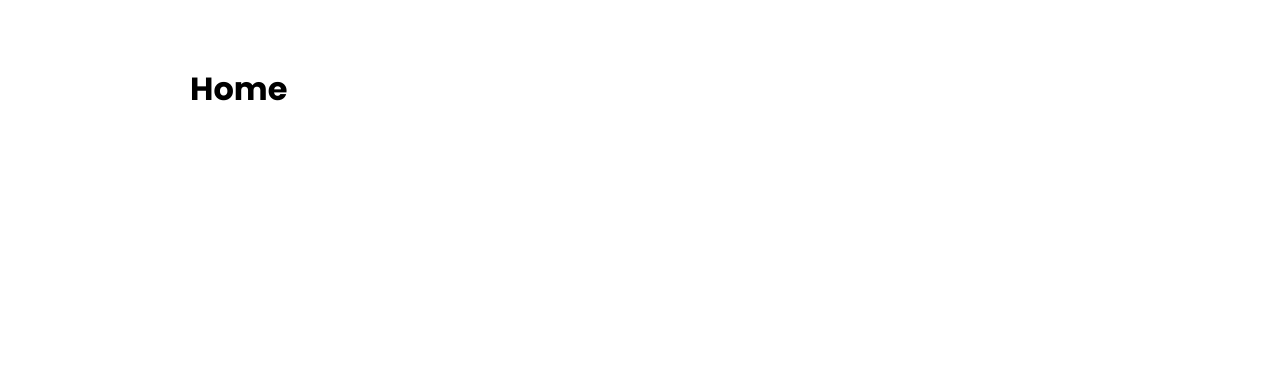
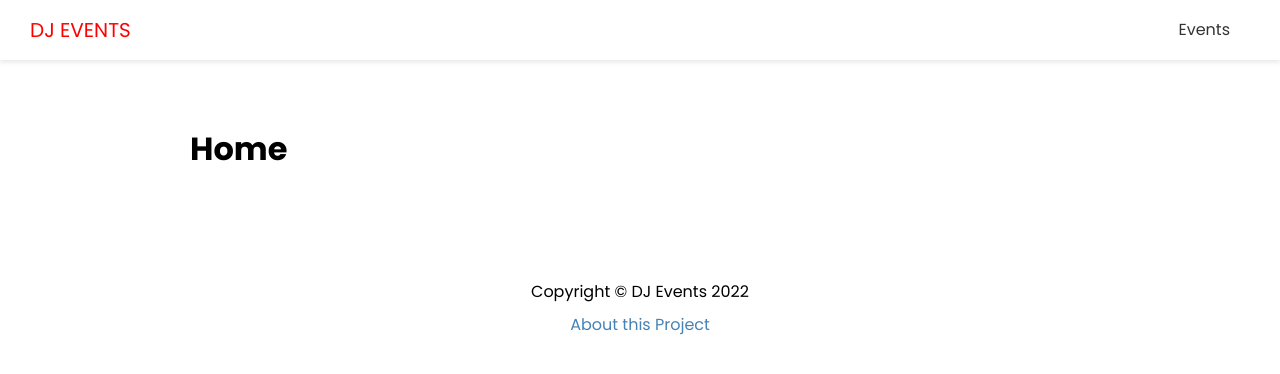
Before and after one commit to Bwogi/fun-dj-events-nearby, a Next.js app in the folder client/: page / in a window 1280 px wide. Shown: the top 374 px of the page. Built offline with nearby package versions, Linux system fonts and the light colour scheme.

Commit message:
Layout, Header and Footer

```diff
--- /dev/null
+++ b/client/components/Footer.js
@@ -0,0 +1,13 @@
+import styles from "../styles/Footer.module.css";
+import Link from "next/link";
+
+export default function Footer() {
+  return (
+    <footer className={styles.footer}>
+      <p>Copyright &copy; DJ Events 2022</p>
+      <p>
+        <Link href="/about">About this Project</Link>
+      </p>
+    </footer>
+  );
+}
--- /dev/null
+++ b/client/components/Header.js
@@ -0,0 +1,23 @@
+import styles from "../styles/Header.module.css";
+import Link from "next/link";
+
+export default function Header() {
+  return (
+    <header className={styles.header}>
+      <div className={styles.logo}>
+        <Link href="/">
+          <a>DJ Events</a>
+        </Link>
+      </div>
+      <nav>
+        <ul>
+          <li>
+            <Link href="/events">
+              <a>Events</a>
+            </Link>
+          </li>
+        </ul>
+      </nav>
+    </header>
+  );
+}
--- a/client/components/Layout.js
+++ b/client/components/Layout.js
@@ -1,5 +1,7 @@
 import Head from "next/head";
 import styles from "../styles/Layout.module.css";
+import Header from "./Header";
+import Footer from "./Footer";
 
 export default function Layout({ title, description, keywords, children }) {
   return (
@@ -9,7 +11,9 @@
         <meta name="description" content={description} />
         <meta name="keywords" content={keywords} />
       </Head>
+      <Header />
       <div className={styles.container}>{children}</div>
+      <Footer />
     </div>
   );
 }
--- /dev/null
+++ b/client/styles/Footer.module.css
@@ -0,0 +1,8 @@
+.footer {
+  margin: 100px 0 40px;
+  text-align: center;
+}
+
+.footer p {
+  margin: 5px 0;
+}
--- /dev/null
+++ b/client/styles/Header.module.css
@@ -0,0 +1,56 @@
+.header {
+  display: flex;
+  justify-content: space-between;
+  align-items: center;
+  background: #fff;
+  color: #333;
+  height: 60px;
+  padding: 0 30px;
+  box-shadow: 0 2px 5px rgba(0, 0, 0, 0.1);
+}
+
+.header a {
+  color: #333;
+  margin-right: 20px;
+}
+
+.header a:hover {
+  color: #000;
+}
+.header ul {
+  display: flex;
+  align-items: center;
+  justify-content: center;
+  list-style: none;
+}
+
+.logo {
+  color: red;
+  font-size: 20px;
+  text-transform: uppercase;
+}
+
+.logo a {
+  color: red;
+}
+
+@media (max-width: 768px) {
+  .header {
+    flex-direction: column;
+    height: auto;
+  }
+
+  .header ul {
+    margin: 20px 0;
+    flex-direction: column;
+    text-align: center;
+  }
+
+  .header a {
+    margin-right: 0;
+  }
+
+  .logo {
+    margin: 20px 0;
+  }
+}
```
